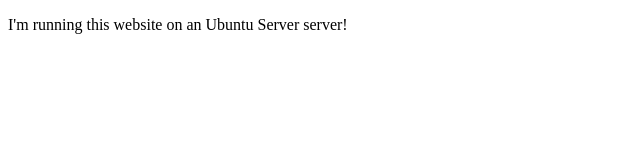
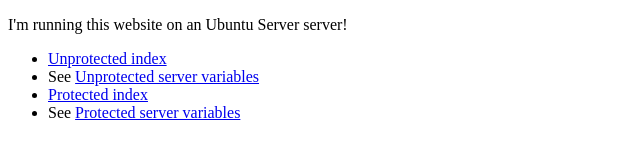
Before and after one commit to cwaldbieser/httpd-oicd-test, a plain HTML site: page index.html in a window 1280 px wide. Shown: the whole page, without its empty margins (0-640 px from the left). Drawn offline with Linux system fonts and the light colour scheme.

```diff
--- a/index.html
+++ b/index.html
@@ -5,5 +5,11 @@
 </head>
 <body>
     <p> I'm running this website on an Ubuntu Server server!</p>
+    <ul>
+        <li><a href="/index.html">Unprotected index</a></li>
+        <li>See <a href="/cgi-bin/server_vars.py">Unprotected server variables</a></li>
+        <li><a href="/protected/index.html">Protected index</a></li>
+        <li>See <a href="/protected/cgi-bin/server_vars.py">Protected server variables</a></li>
+    </ul>
 </body>
 </html>
```
Also changed, not shown: 2 other files.
